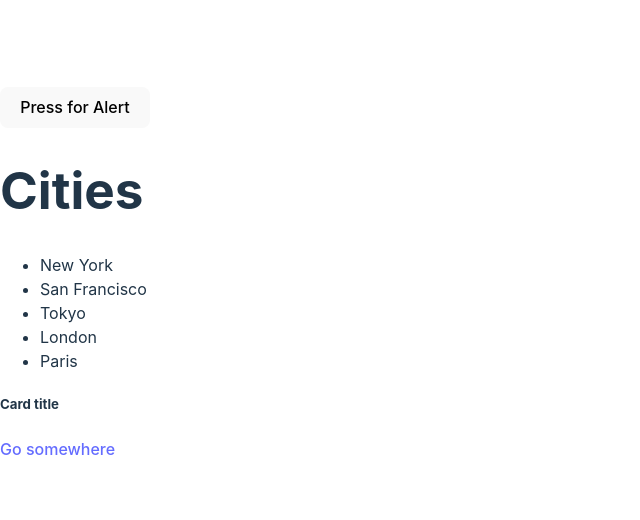
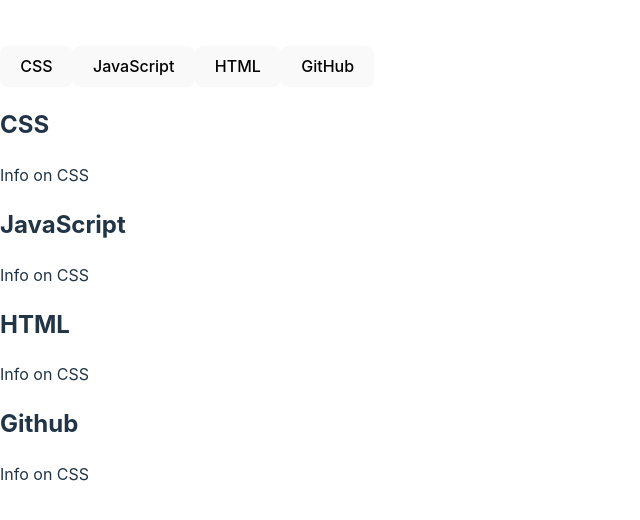
Before and after one commit to zlouvat/React_Assignment, a React (Vite) app: page / in a window 1280 px wide. Shown: the part 126-646 px from the top of the page, without its empty margins (0-640 px from the left). Built offline with nearby package versions, Linux system fonts and the light colour scheme.

Commit message:
Added four cards for all the buttons

```diff
--- a/src/App.tsx
+++ b/src/App.tsx
@@ -9,14 +9,21 @@
   return (
     <div>
       <Button color="primary" onClick={() => console.log("Clicked")}>
-        Press for Alert
+        CSS
       </Button>
-      <ListGroup
-        items={items}
-        heading="Cities"
-        onSelectItem={handleSelectItem}
-      />
-      <Card></Card>
+      <Button color="primary" onClick={() => console.log("Clicked")}>
+        JavaScript
+      </Button>
+      <Button color="primary" onClick={() => console.log("Clicked")}>
+        HTML
+      </Button>
+      <Button color="primary" onClick={() => console.log("Clicked")}>
+        GitHub
+      </Button>
+      <Card title="CSS">Info on CSS</Card>
+      <Card title="JavaScript">Info on CSS</Card>
+      <Card title="HTML">Info on CSS</Card>
+      <Card title="Github">Info on CSS</Card>
     </div>
   );
 }
--- a/src/components/Card.tsx
+++ b/src/components/Card.tsx
@@ -3,17 +3,15 @@
 interface Props {
   children: ReactNode;
   onClick: () => void;
+  title: string;
 }
 
-const Card = ({ children, onClick }: Props) => {
+const Card = ({ children, onClick, title }: Props) => {
   return (
     <div className="card" onClick={onClick}>
       <div className="card-body">
-        <h5 className="card-title">Card title</h5>
+        <h2 className="card-title">{title}</h2>
         <p className="card-text">{children}</p>
-        <a href="#" className="btn btn-primary">
-          Go somewhere
-        </a>
       </div>
     </div>
   );
```
